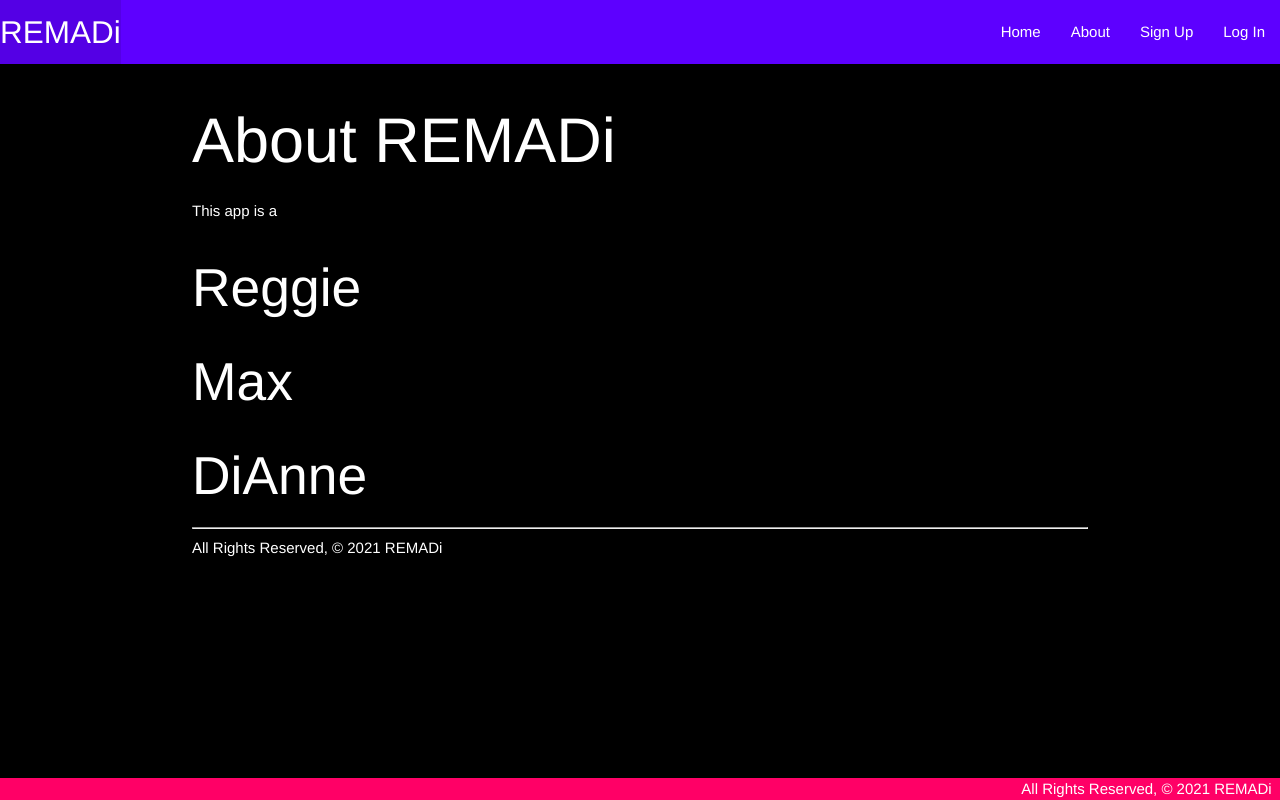
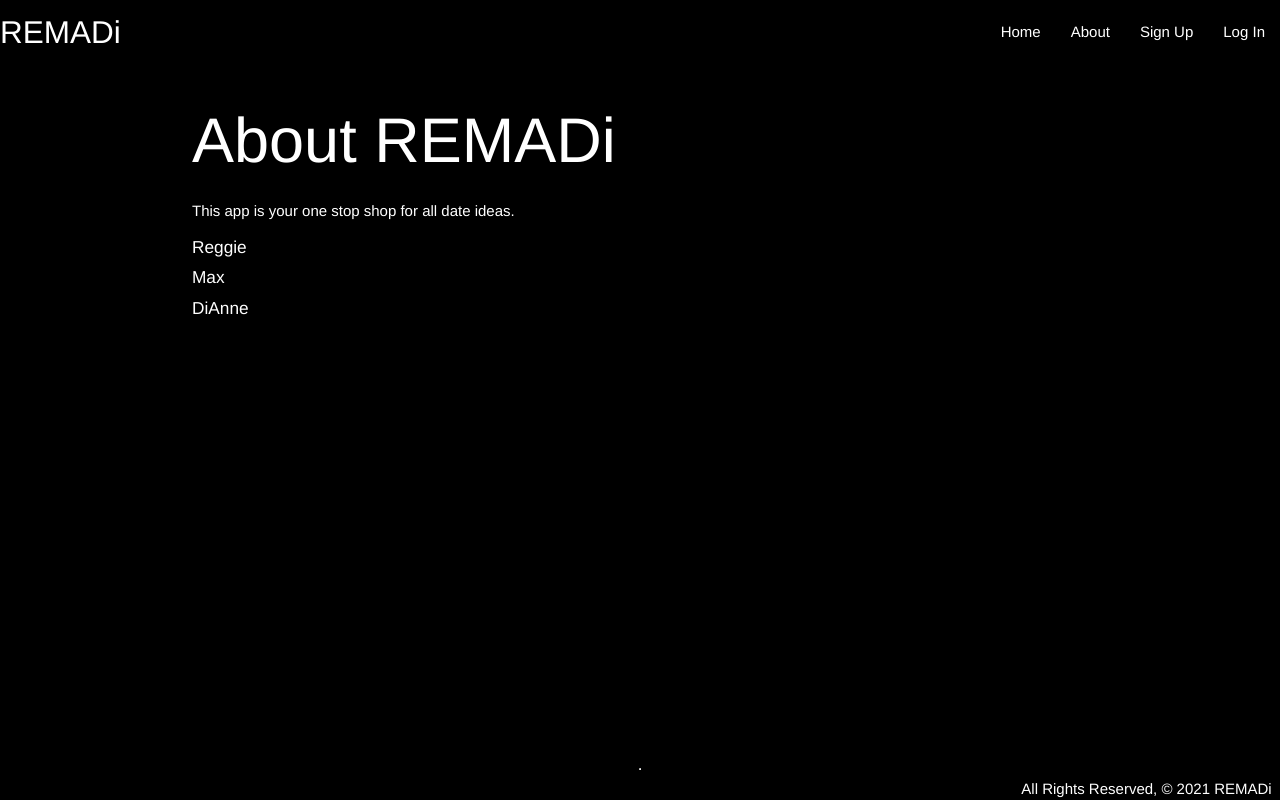
Before and after one commit to mantezana1998/remadi, a Django app: page /about/ in a window 1280 px wide. Run offline with Django 3.2, Linux system fonts and the light colour scheme.

Commit message:
some css updates

```diff
--- a/main_app/static/css/style.css
+++ b/main_app/static/css/style.css
@@ -8,11 +8,14 @@ body{
 }
 
 nav {
-    background-color: rgb(93, 0, 255);
+    background-color:black;
+
 }
 
-#btn {
+.btn {
     background-color: rgb(178, 198, 45);
+    text-align: center;
+    align-content: center;
 }
 
 main {
@@ -23,12 +26,12 @@ main {
     background-color: white;
 }
 
-#card-content {
+.card-content {
     color: black;
 }
 
 footer.page-footer {
     padding-top: 0;
     text-align: right;
-    background-color: rgb(255, 0, 102)
+    background-color: black;
 }
--- a/main_app/templates/about.html
+++ b/main_app/templates/about.html
@@ -1,10 +1,8 @@
 {% extends 'base.html' %}
 {% block content %}
     <h1>About REMADi</h1>
-    <p>This app is a </p>
-    <h2>Reggie</h2>
-    <h2>Max</h2>
-    <h2>DiAnne</h2>
-    <hr />
-    <footer>All Rights Reserved, &copy; 2021 REMADi</footer>
+    <p>This app is your one stop shop for all date ideas.</p>
+    <h6>Reggie</h6>
+    <h6>Max</h6>
+    <h6>DiAnne</h6>
 {% endblock %}
--- a/main_app/templates/base.html
+++ b/main_app/templates/base.html
@@ -37,6 +37,7 @@
     {% block content %}
     {% endblock %}
   </main>
+  <hr />
   <footer class="page-footer">
     <div class="right">All Rights Reserved, &copy; 2021 REMADi &nbsp;</div>
   </footer>
--- a/main_app/templates/dates/index.html
+++ b/main_app/templates/dates/index.html
@@ -7,7 +7,7 @@
           <div class="card">
             <div class="card-image">
               <img src="https://i.imgur.com/ouxNz8gh.jpg">
-              <span class="card-title">Affordable Dates</span>
+              <span class="card-title">AFFORDABLE DATES</span>
             </div>
             <div class="card-content">
               <p>Check out some affordable dates.</p>
@@ -23,7 +23,7 @@
           <div class="card">
             <div class="card-image">
               <img src="https://i.imgur.com/p559IIJh.jpg">
-              <span class="card-title">Special Occasions</span>
+              <span class="card-title">SPECIAL OCCASIONS</span>
             </div>
             <div class="card-content">
               <p>Check out some special occasion dates.</p>
@@ -39,7 +39,7 @@
           <div class="card">
             <div class="card-image">
               <img src="https://i.imgur.com/wWszkYuh.jpg">
-              <span class="card-title">Adventurous Dates</span>
+              <span class="card-title">ADVENTUROUS DATES</span>
             </div>
             <div class="card-content">
               <p>Check out some Adventurous dates.</p>
--- a/main_app/templates/home.html
+++ b/main_app/templates/home.html
@@ -5,9 +5,9 @@
 <p>The remedy to your date decisions woes</p>
 <div class="carousel">
   <a class="carousel-item" href="#one!"><img src="https://i.imgur.com/7JEAmWV.jpg"></a>
-  <a class="carousel-item" href="#two!"><img src="https://i.imgur.com/LihqM4v.jpg"></a>
+  <a class="carousel-item" href="#two!"><img src="https://i.imgur.com/lCvbkpc.jpg"></a>
   <a class="carousel-item" href="#three!"><img src="https://i.imgur.com/7FCYIny.jpg"></a>
-  <a class="carousel-item" href="#four!"><img src="hhttps://i.imgur.com/LihqM4v.jpg"></a>
+  <a class="carousel-item" href="#four!"><img src="https://i.imgur.com/LihqM4v.jpg"></a>
   <a class="carousel-item" href="#five!"><img src="https://i.imgur.com/l7TjoIH.jpg"></a>
 </div>
 {% if user.is_authenticated %}
```
